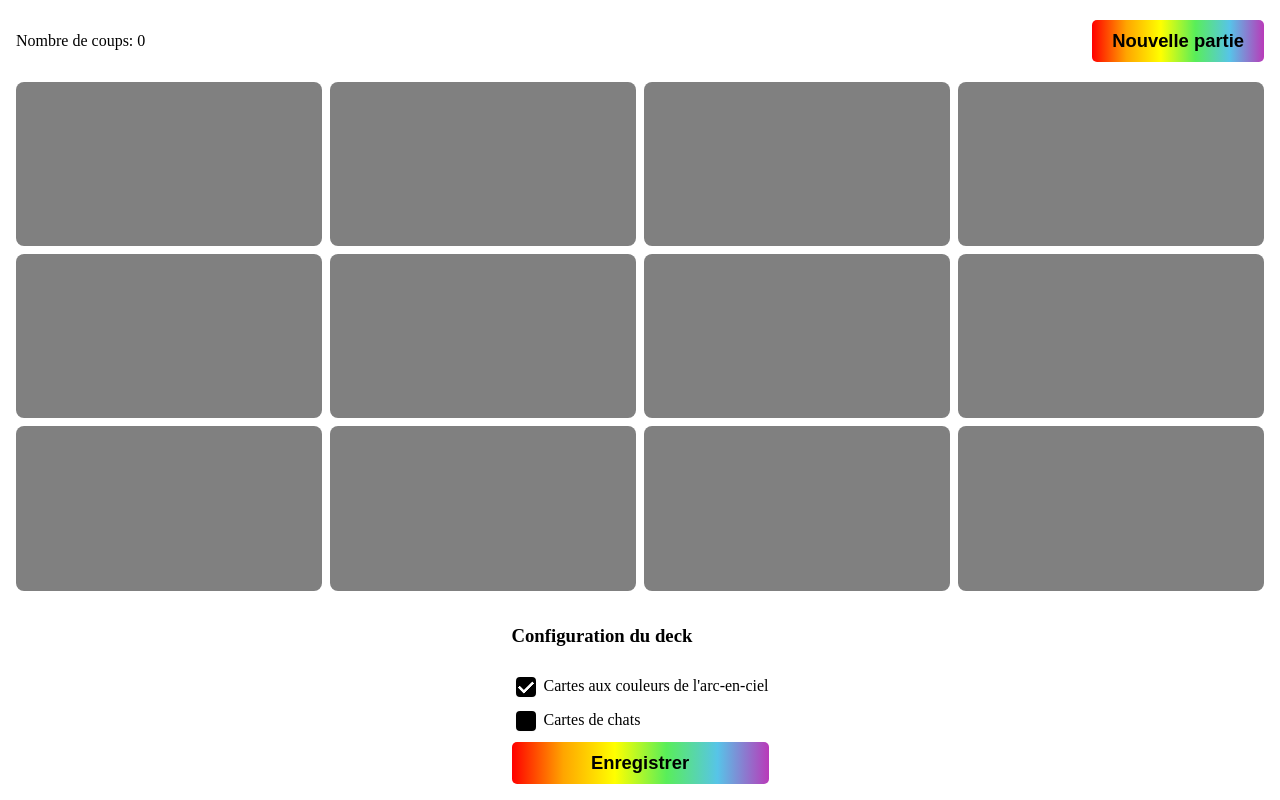
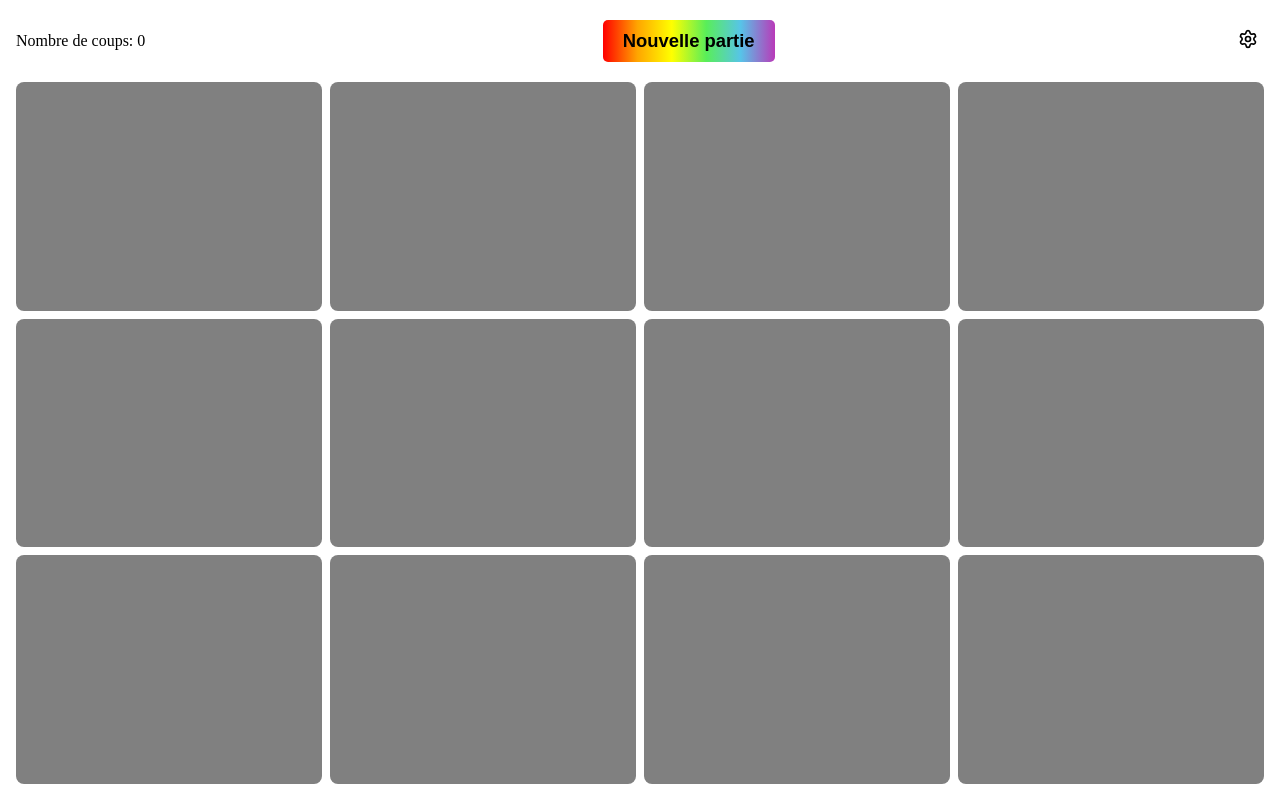
Before and after one commit to CamilleJennyLe/memory-rainbow, a React (Vite) app: page / in a window 1280 px wide. Built offline with nearby package versions, Linux system fonts and the light colour scheme.

Commit message:
put deck config in a separate page

```diff
--- a/src/board/board.tsx
+++ b/src/board/board.tsx
@@ -1,4 +1,4 @@
-import { useEffect } from "react";
+import { useEffect, useState } from "react";
 import "./board.css";
 import { useBoardStore } from "./board-store/board.store";
 import Win from "./win/win";
@@ -6,14 +6,21 @@ import { CardDeckConfig } from "../card-deck/card-deck-config";
 import { Game } from "./game/game";
 function Board() {
   const { board, newGame } = useBoardStore();
+  const [showDeckConfig, setShowDeckConfig] = useState(false);
   useEffect(() => {
     newGame();
   }, [newGame]);
   const isWin = board.every((card) => card.pairFound);
+  if (showDeckConfig) {
+    return (
+      <div className="container">
+        <CardDeckConfig hideDeckConfig={() => setShowDeckConfig(false)} />
+      </div>
+    );
+  }
   return (
     <div className="container">
-      <Game />
-      <CardDeckConfig />
+      <Game showDeckConfig={() => setShowDeckConfig(true)} />
       {isWin && <Win />}
     </div>
   );
--- a/src/board/game/game.css
+++ b/src/board/game/game.css
@@ -23,20 +23,24 @@
 .new-game-button {
   padding: 10px 20px;
   border-radius: 5px;
-  background: linear-gradient(
-    90deg,
-    red,
-    orange,
-    yellow,
-    #59ee59,
-    #57c4e8,
-    #b93ab9
-  );
+  background: var(--rainbow-background-color);
   color: black;
   border: none;
   cursor: pointer;
   font-weight: bold;
   font-size: 1.15rem;
+}
+
+.settings-button {
+  background: none;
+  border: none;
+  cursor: pointer;
+  font-size: 1.15rem;
+}
+.settings-icon {
+  color: var(--secondary-color);
+  width: 20px;
+  height: 20px;
 }
 
 @media (orientation: portrait) {
--- a/src/board/game/game.tsx
+++ b/src/board/game/game.tsx
@@ -1,7 +1,12 @@
 import { useBoardStore } from "../board-store/board.store";
 import Card from "../../card/card.tsx";
 import "./game.css";
-export function Game() {
+import { Settings } from "lucide-react";
+
+interface GameProps {
+  showDeckConfig: () => void;
+}
+export function Game({ showDeckConfig: setShowDeckConfig }: GameProps) {
   const { board, numberOfMoves, newGame } = useBoardStore();
   return (
     <>
@@ -9,6 +14,9 @@ export function Game() {
         <p>Nombre de coups: {numberOfMoves}</p>
         <button className="new-game-button" onClick={newGame}>
           Nouvelle partie
+        </button>
+        <button className="settings-button" onClick={() => setShowDeckConfig()}>
+          <Settings className="settings-icon" />
         </button>
       </div>
       <div className="memory-board">
--- a/src/card-deck/card-deck-config.css
+++ b/src/card-deck/card-deck-config.css
@@ -1,20 +1,12 @@
 .card-deck-config {
   display: flex;
   flex-direction: column;
-  gap: 0.5rem;
+  gap: 1rem;
 }
 .card-deck-config-button {
   padding: 10px 20px;
   border-radius: 5px;
-  background: linear-gradient(
-    90deg,
-    red,
-    orange,
-    yellow,
-    #59ee59,
-    #57c4e8,
-    #b93ab9
-  );
+  background: var(--rainbow-background-color);
   color: black;
   border: none;
   cursor: pointer;
--- a/src/card-deck/card-deck-config.tsx
+++ b/src/card-deck/card-deck-config.tsx
@@ -3,13 +3,17 @@ import { useDeckStore } from "./card-deck-store/card-deck.store";
 import { useBoardStore } from "../board/board-store/board.store";
 import "./card-deck-config.css";
 
-export function CardDeckConfig() {
+interface CardDeckConfigProps {
+  hideDeckConfig: () => void;
+}
+export function CardDeckConfig({ hideDeckConfig }: CardDeckConfigProps) {
   const { config, setConfig } = useDeckStore();
   const [localConfig, setLocalConfig] = useState(config);
   const { newGame } = useBoardStore();
   function handleConfigChange() {
     setConfig(localConfig);
     newGame();
+    hideDeckConfig();
   }
   return (
     <div className="card-deck-config">
--- a/src/index.css
+++ b/src/index.css
@@ -9,6 +9,15 @@ body,
   --primary-color: white;
   --secondary-color: black;
   --card-color: gray;
+  --rainbow-background-color: linear-gradient(
+    90deg,
+    red,
+    orange,
+    yellow,
+    #59ee59,
+    #57c4e8,
+    #b93ab9
+  );
 }
 
 body {
```
